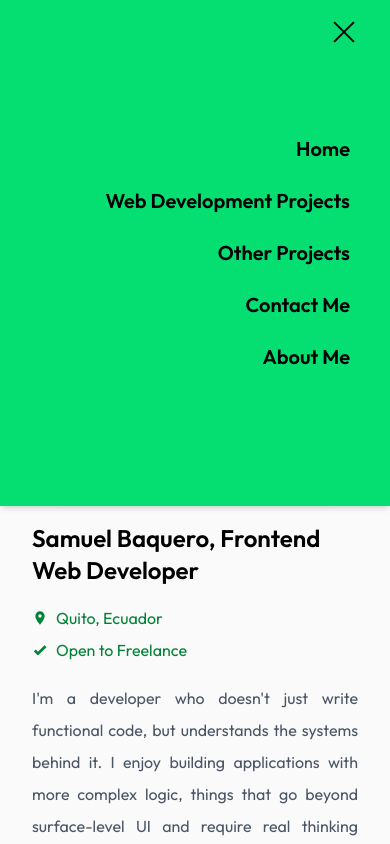
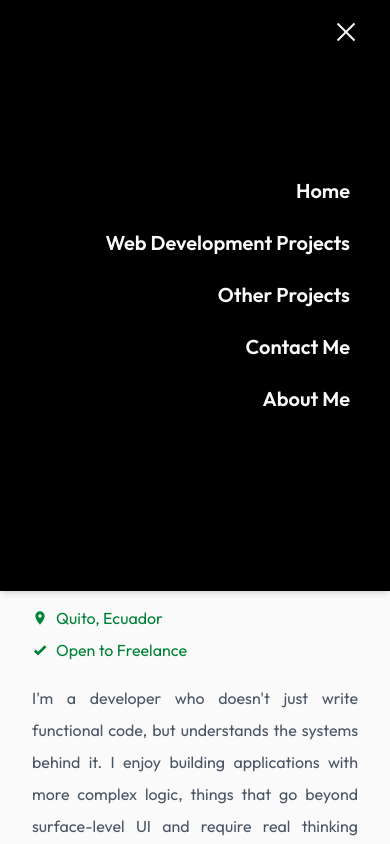
Before and after one commit to SamuelsPaws/portfolio, a Next.js app: page /en/about in a window 390 px wide. Both pictures are taken after a click on the button 344 px from the left and 32 px from the top of the page. Shown: the top 844 px of the page. Built offline with nearby package versions, Linux system fonts and the light colour scheme.

Commit message:
better burger menu

```diff
--- a/components/header/subcomponents/BurgerMenu.tsx
+++ b/components/header/subcomponents/BurgerMenu.tsx
@@ -25,7 +25,7 @@ const BurgerMenu = () => {
 
     return (
         <div className="
-            h-7 aspect-square lg:hidden
+            h-6 aspect-square lg:hidden
             text-white-1"
         >
             {/* Burger icon */}
@@ -34,18 +34,21 @@ const BurgerMenu = () => {
                 className="w-full h-full z-50 relative"
             >
                 <div className={`
-                    h-0.5 w-full bg-black
+                    h-0.5 w-full
+                    ${isOpen ? "bg-br-white" : "bg-black"}
                     absolute top-1 left-0
                     duration-300 ease-in-out
                     ${isOpen ? ' rotate-45 left-1/2 top-1/2 -translate-x-1/2 -translate-y-1/2' : ''}`}
                 ></div>
                 <div className={`
-                    h-0.5 w-full bg-black
+                    h-0.5 w-full
+                    ${isOpen ? "bg-br-white" : "bg-black"}
                     absolute left-0 top-1/2 -translate-y-1/2
                     ${isOpen ? 'opacity-0' : 'opacity-100'}`}
                 ></div>
                 <div className={`
-                    h-0.5 w-full bg-black
+                    h-0.5 w-full
+                    ${isOpen ? "bg-br-white" : "bg-black"}
                     absolute bottom-1 left-0
                     duration-300 ease-in-out
                     ${isOpen ? ' -rotate-45 left-1/2 top-1/2 -translate-x-1/2 -translate-y-1/2' : ''}`}
@@ -53,16 +56,16 @@ const BurgerMenu = () => {
             </button>
             {/* Actual menu */}
             <div className={`
-                w-full h-[60vh]
+                w-full h-[70vh]
                 pt-header-height-mob px-8
                 ${isOpen ? 'fixed' : 'hidden'}
                 top-0 left-0
-                bg-green-400 shadow-md`}
+                bg-black shadow-md`}
             >
                 <ul className="
                     w-full h-full
                     flex flex-col justify-center items-end gap-6
-                    text-xl font-semibold text-white-1"
+                    text-xl font-semibold text-br-white"
                 >
                     <li>
                         <Link
```
